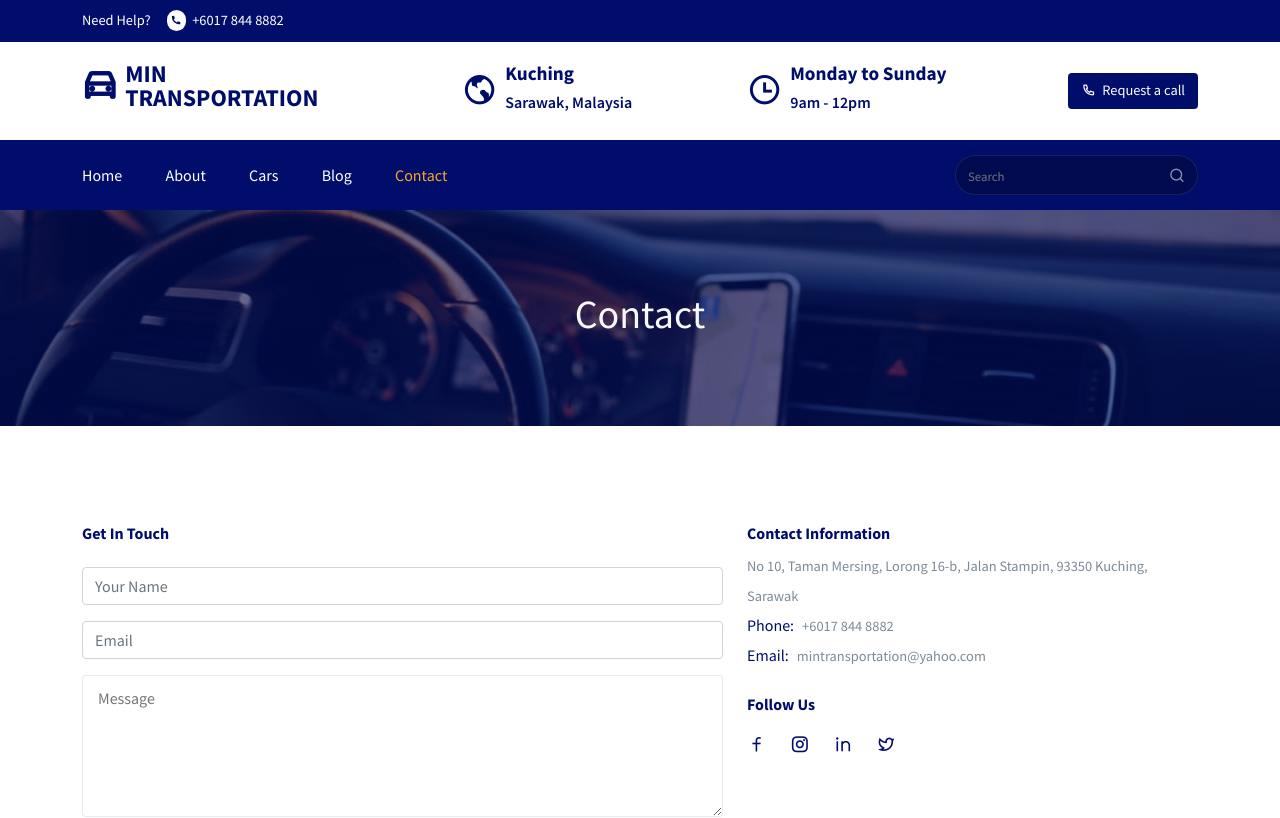
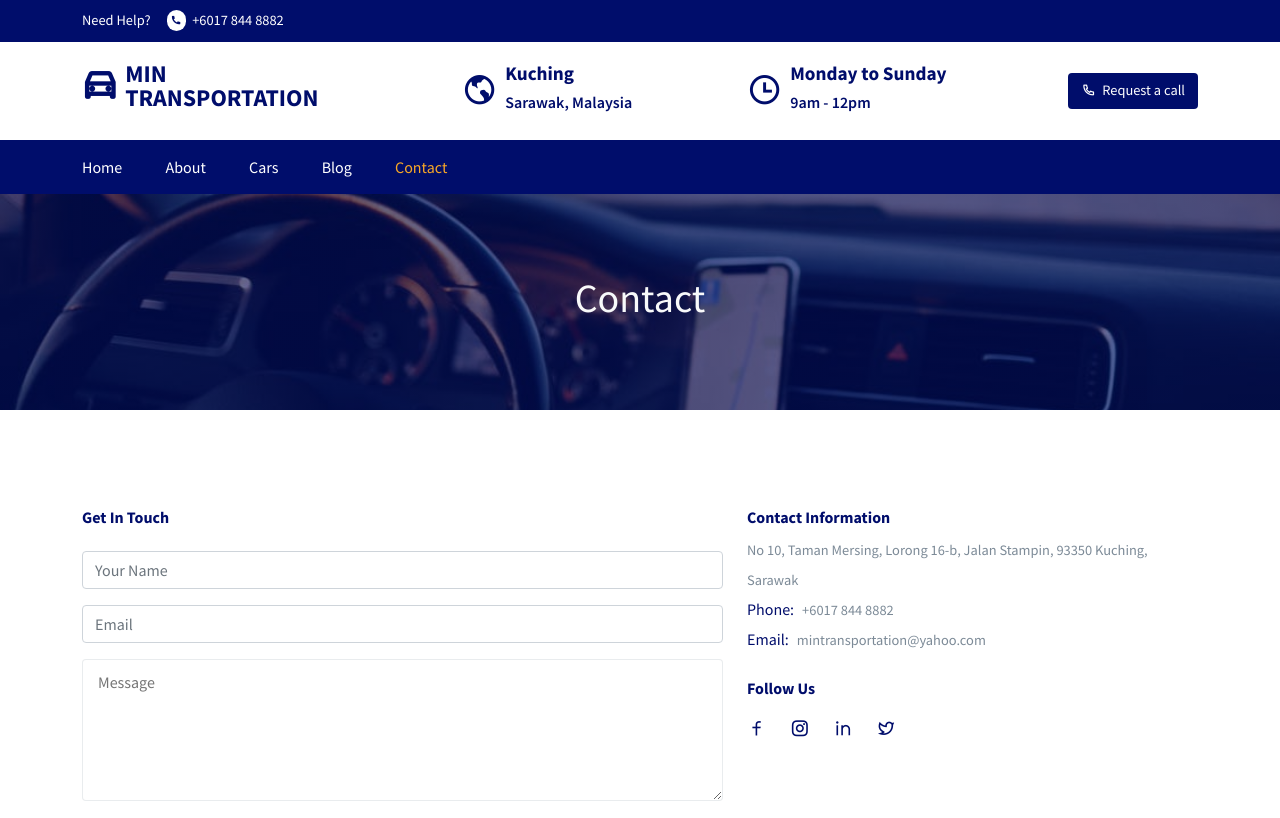
Before and after one commit to hong8955005/rental, a React (Create React App) app: page /contact in a window 1280 px wide. Shown: the top 818 px of the page. Built offline with nearby package versions, Linux system fonts and the light colour scheme.

Commit message:
Update Header.jsx

```diff
--- a/src/components/Header/Header.jsx
+++ b/src/components/Header/Header.jsx
@@ -147,14 +147,14 @@ const Header = () => {
               </div>
             </div>
 
-            <div className="nav__right">
+          {/* ============   <div className="nav__right">
               <div className="search__box">
                 <input type="text" placeholder="Search" />
                 <span>
                   <i class="ri-search-line"></i>
                 </span>
               </div>
-            </div>
+            </div>=========== */}
           </div>
         </Container>
       </div>
```
